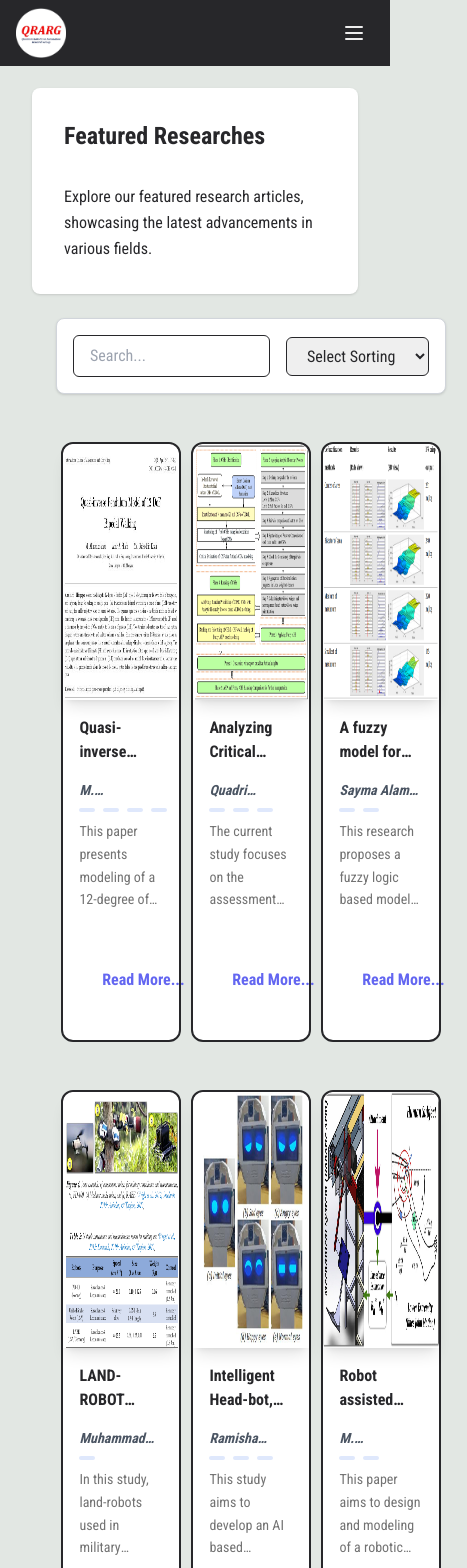
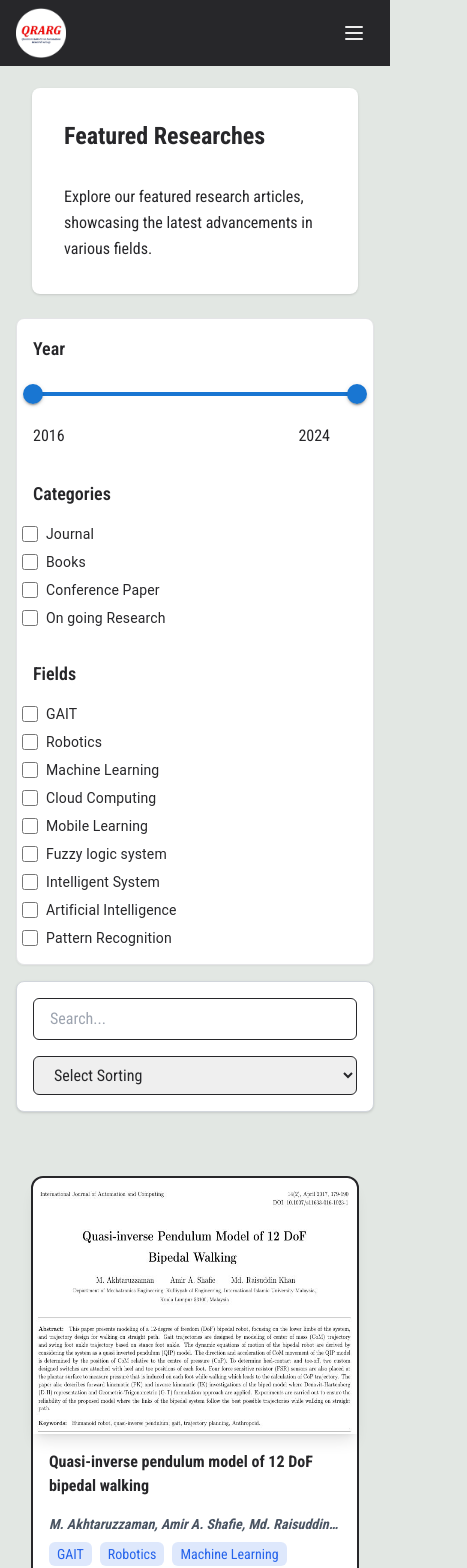
Before and after one commit to RafsanProve/qrarg, a Next.js app in the folder client/: page /research in a window 390 px wide. Shown: the top 1568 px of the page, 467 px wide, since content can reach past the window. Built offline with nearby package versions, Linux system fonts and the light colour scheme.

Commit message:
Make it responsive

```diff
--- a/client/app/components/Navbar.jsx
+++ b/client/app/components/Navbar.jsx
@@ -51,7 +51,7 @@ export default function Navbar() {
           <Link href="/" className="py-2">Home</Link>
           <Link href="/Expertise" className="py-2">Expertise</Link>
           <Link href="/Mission-Vision" className="py-2">Mission & Vision</Link>
-          <Link href="/Research-Areas" className="py-2">Research Areas</Link>
+          <Link href="/research" className="py-2">Research</Link>
           <Link href="/Publications" className="py-2">Publications</Link>
           <Link href="/Members" className="py-2">Members</Link>
           <Link href="/Events" className="py-2">Events</Link>
--- a/client/app/components/home/Researches.jsx
+++ b/client/app/components/home/Researches.jsx
@@ -36,7 +36,7 @@ export default function Researches() {
                 link={"https://ieeexplore.ieee.org/abstract/document/10534339"}
             />
         </div>
-        <Link href="#" className="border-solid border-2 border-zinc-800 transition duration-700 ease-in-out hover:scale-105 text-TEXT font-bold py-3 mt-16 md:py-4 px-6 md:px-8 text-lg md:text-xl w-40 md:w-44 lg:w-48 h-14 md:h-16 flex items-center justify-center gap-2">
+        <Link href="/research" className="border-solid border-2 border-zinc-800 transition duration-700 ease-in-out hover:scale-105 text-TEXT font-bold py-3 mt-16 md:py-4 px-6 md:px-8 text-lg md:text-xl w-40 md:w-44 lg:w-48 h-14 md:h-16 flex items-center justify-center gap-2">
             See More
             <svg xmlns="http://www.w3.org/2000/svg" fill="none" viewBox="0 0 24 24" strokeWidth={1.5} stroke="currentColor" className="w-6 h-6">
                 <path strokeLinecap="round" strokeLinejoin="round" d="M13.5 4.5L21 12m0 0l-7.5 7.5M21 12H3" />
--- a/client/app/components/research/ResearchCard.jsx
+++ b/client/app/components/research/ResearchCard.jsx
@@ -9,15 +9,25 @@ export default function HomeCard({ title, authors, tags, description, imageUrl,
       <h1 className="line-clamp-2 text-left w-full font-bold text-base sm:text-base md:text-xl mb-4 mt-4 px-4 sm:px-8 md:px-18">{title}</h1>
 
       {/* Authors section */}
-      <div className="flex flex-row items-center justify-start px-4 sm:px-8 md:px-18 mb-2">
+      {/* <div className="flex flex-row items-center justify-start px-4 sm:px-8 md:px-18 mb-2">
         <p className="text-sm text-gray-600 font-bold italic line-clamp-1">
           {authors ? authors.join(', ') : 'Anonymous'}
+        </p>
+      </div> */}
+
+      {/* Authors section */}
+      <div className="flex flex-row items-center justify-start px-4 sm:px-8 md:px-18 mb-2 group relative">
+        <p className="text-sm text-gray-600 font-bold italic line-clamp-1 cursor-pointer">
+          {authors ? authors.join(', ') : 'Anonymous'}
+          <span className="invisible group-hover:visible absolute -top-8 left-1/2 -translate-x-1/2 px-2 py-1 bg-gray-900 text-white text-xs rounded whitespace-nowrap z-10">
+            {authors ? authors.join(', ') : 'Anonymous'}
+          </span>
         </p>
       </div>
 
       <div className="flex flex-row line-clamp-1 items-center justify-start gap-2 px-4 sm:px-8 md:px-18 mb-2">
         {tags.map((tag, index) => (
-          <Tag key={index} tag={tag} />
+          <Tag key={index} name={tag} />
         ))}
       </div>
       {
--- a/client/app/components/research/Tag.jsx
+++ b/client/app/components/research/Tag.jsx
@@ -1,7 +1,12 @@
 export default function Tag({name}) {
     return (
-        <div className="inline rounded-md bg-blue-600/15 px-2 py-0.5 text-blue-600 text-sm line-clamp-1">
-        {name}
+        <div className="inline-block rounded-md bg-blue-600/15 px-2 py-0.5 text-blue-600 text-sm truncate max-w-[150px] whitespace-nowrap cursor-pointer group relative"
+            title={name}
+        >
+            {name}
+            <span className="invisible group-hover:visible absolute -top-8 left-1/2 -translate-x-1/2 px-2 py-1 bg-gray-900 text-white text-xs rounded whitespace-nowrap">
+                {name}
+            </span>
         </div>
     );
 }
--- a/client/app/data/research_paper.json
+++ b/client/app/data/research_paper.json
@@ -4,7 +4,7 @@
         "authors": ["M. Akhtaruzzaman", "Amir A. Shafie", "Md. Raisuddin Khan"],
         "date": "14-04-2017",
         "category": "Journal",
-        "fields": ["GAIT", "Robotics", "Machine Learning", "Pattern Recognition"],
+        "fields": ["GAIT", "Robotics", "Machine Learning"],
         "description": "This paper presents modeling of a 12-degree of freedom (DoF) bipedal robot, focusing on the lower limbs of the system, and trajectory design for walking on straight path. Gait trajectories are designed by modeling of center of mass (CoM) trajectory and swing foot ankle trajectory based on stance foot ankle.",
         "imageUrl": "/images/Quasi-inverse.png",
         "link": "https://doi.org/10.1007/s11633-016-1023-1"
--- a/client/app/research/page.js
+++ b/client/app/research/page.js
@@ -5,7 +5,7 @@ import Footer from "../components/Footer";
 import ResearchCard from "../components/research/ResearchCard";
 import {Roboto_Condensed} from "next/font/google";
 // import FilterBox from "../components/research/FilterBox";
-import SearchBar from "../components/research/SearchBar";
+// import SearchBar from "../components/research/SearchBar";
 import InfoSection from "../components/research/InfoSection";
 import data from "../data/research_paper.json";
 import React, { useState } from "react";
@@ -158,12 +158,10 @@ export default function ResearchesPage() {
         <Navbar />
         <div className="bg-zinc-800 w-full h-16"></div>
         <InfoSection />
-        <div className="flex mx-8">
-          {/* Sticky FilterBox */}
-          {/* <div className="sticky top-20 w-1/5 h-screen overflow-y-auto">
-              <div className="sticky top-16 h-screen p-6 bg-white border border-zinc-200 rounded-lg shadow-sm"> */}
-          <div className="sticky top-20 w-1/5 h-[calc(100vh-5rem)] overflow-hidden">
-              <div className="h-full overflow-y-auto p-6 bg-white border border-zinc-200 rounded-lg shadow-sm">
+        <div className="flex flex-col md:flex-row mx-4 md:mx-8">
+          {/* Filter sidebar */}
+          <div className="w-full md:w-1/5 mb-4 md:mb-0 md:sticky md:top-20 md:h-[calc(100vh-5rem)] md:overflow-hidden">
+            <div className="h-full overflow-y-auto p-4 md:p-6 bg-white border border-zinc-200 rounded-lg shadow-sm">
                   <div className="mb-8">
                     <h4 className="mb-4 font-semibold text-lg text-zinc-800">Year</h4>
                     <Slider
@@ -226,42 +224,37 @@ export default function ResearchesPage() {
             </div>
           </div>
 
-          {/* Research Cards Grid */}
-            <div className="ml-6 flex-1">
-              {/* Search bar */}
-            <div className="flex items-center gap-4 p-4 bg-white rounded-lg shadow border border-gray-300">
+          {/* Main content area */}
+          <div className="w-full md:ml-6 md:flex-1">
+            {/* Search bar container */}
+            <div className="flex flex-col sm:flex-row items-center gap-4 p-4 text-zinc-800 bg-white rounded-lg shadow border border-gray-300">
               <input
                 type="text"
                 placeholder="Search..."
                 value={searchTerm}
                 onChange={handleSearch}
-                className="text-zinc-800 flex-1 px-4 py-2 border border-zinc-800 rounded-md focus:outline-none focus:ring-2 focus:ring-blue-500"
+                className="w-full sm:flex-1 px-4 py-2 border border-zinc-800 rounded-md focus:outline-none focus:ring-2 focus:ring-blue-500"
               />
 
               <select
                 value={sortOrder}
                 onChange={handleSortChange}
-                className="text-zinc-800 px-4 py-2 border border-zinc-800 rounded-md focus:outline-none focus:ring-2 focus:ring-blue-500"
+                className="w-full sm:w-auto px-4 py-2 border border-zinc-800 rounded-md focus:outline-none focus:ring-2 focus:ring-blue-500"
               >
                 <option value="null">Select Sorting</option>
                 <option value="desc">Newest First</option>
                 <option value="asc">Oldest First</option>
               </select>
+            </div>
 
-              {/* <select
-                value={itemsPerPage}
-                onChange={handleItemsPerPageChange}
-                className="text-black px-4 py-2 border border-zinc-800 rounded-md focus:outline-none focus:ring-2 focus:ring-blue-500"
+            {/* Research cards grid */}
+            <div className="grid grid-cols-1 sm:grid-cols-2 lg:grid-cols-3 gap-4 mt-4">
+              {filteredResults.map((research, index) => (
+                <div
+                  key={`${research.id}-${index}`}
+                  className="transform transition-all duration-300 ease-in-out hover:scale-102 opacity-0 animate-fade-in"
                 >
-                <option value={15}>15 per page</option>
-                <option value={30}>30 per page</option>
-                <option value={45}>45 per page</option>
-              </select> */}
-            </div>
-            <div className="grid grid-cols-3">
-              {filteredResults.map((research, index) => (
                   <ResearchCard
-                  key={`${research.id}-${index}`}
                     title={research.title}
                     authors={research.authors}
                     tags={research.fields}
@@ -269,6 +262,7 @@ export default function ResearchesPage() {
                     imageUrl={research.imageUrl}
                     link={research.link}
                   />
+                </div>
               ))}
             </div>
           </div>
--- a/client/tailwind.config.js
+++ b/client/tailwind.config.js
@@ -7,7 +7,6 @@ module.exports = {
   ],
   theme: {
     extend: {
-
       colors: {
         background: "var(--background)",
         foreground: "var(--foreground)",
@@ -15,8 +14,16 @@ module.exports = {
       },
       backgroundImage: {
         "heroImg": "url('/images/hero.png')",
+      },
+      animation: {
+        'fade-in': 'fadeIn 0.3s ease-in forwards'
+      },
+      keyframes: {
+        fadeIn: {
+          '0%': { opacity: '0', transform: 'scale(0.95)' },
+          '100%': { opacity: '1', transform: 'scale(1)' }
+        }
       }
     },
   },
-  plugins: [],
-};
+  plugins: [],};
```
Lines whose indentation alone changed are shown as unchanged.
